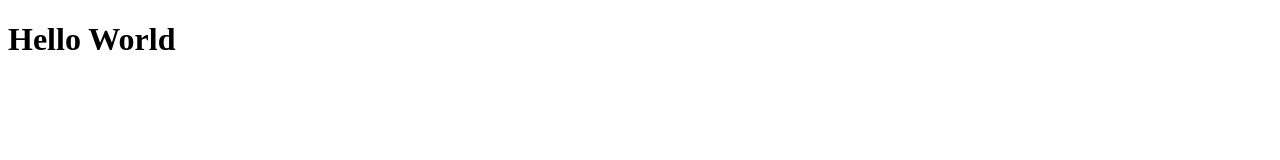
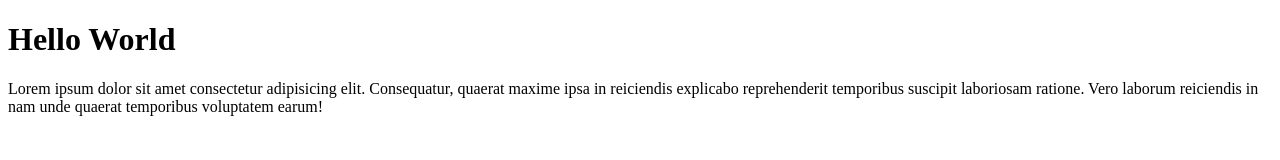
Before and after one commit to monjur15/first_hero, a plain HTML site: page index.html in a window 1280 px wide. Drawn offline with Linux system fonts and the light colour scheme.

Commit message:
Added p tag

```diff
--- a/index.html
+++ b/index.html
@@ -10,6 +10,7 @@
 
 
     <h1>Hello World</h1>
+    <p>Lorem ipsum dolor sit amet consectetur adipisicing elit. Consequatur, quaerat maxime ipsa in reiciendis explicabo reprehenderit temporibus suscipit laboriosam ratione. Vero laborum reiciendis in nam unde quaerat temporibus voluptatem earum!</p>
 
 </body>
 </html>
```
